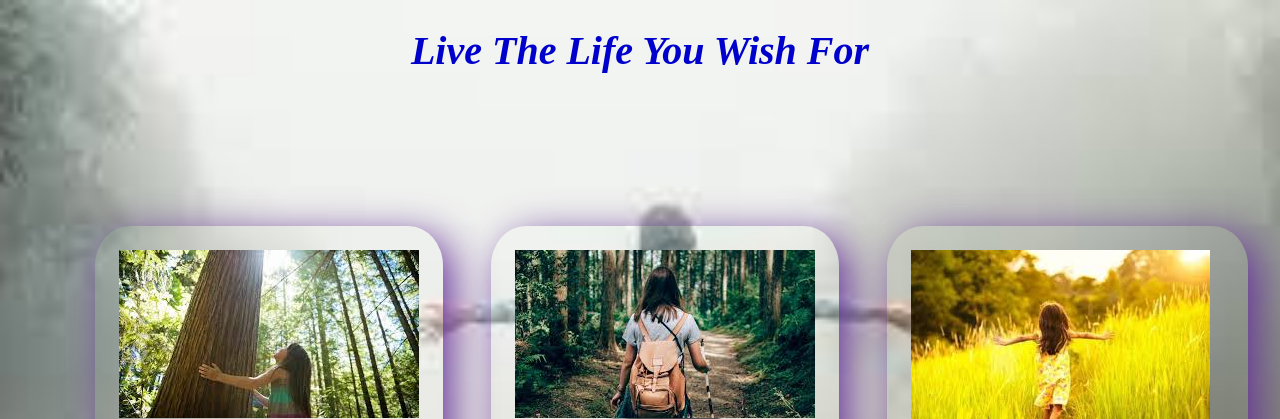
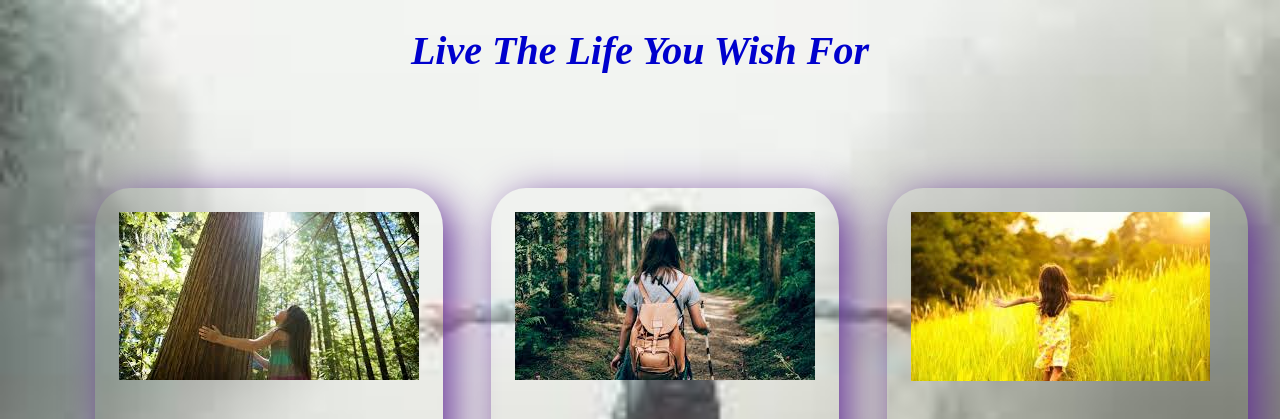
Before and after one commit to israt-ops/Pseudo, a plain HTML site: page index.html in a window 1280 px wide. Shown: the top 419 px of the page. Drawn offline with Linux system fonts and the light colour scheme.

Commit message:
third commit

```diff
--- a/style.css
+++ b/style.css
@@ -8,10 +8,12 @@
 }
 .middle{
     display: flex;
-    padding-top: 8%;
+    padding-top: 5%;
     padding-left: 5%;
 
 }
+
+
 .nature{
     padding-left: 2%;
     padding-right: 2%;
```
Also changed, not shown: images/bg2.jpg (added).
